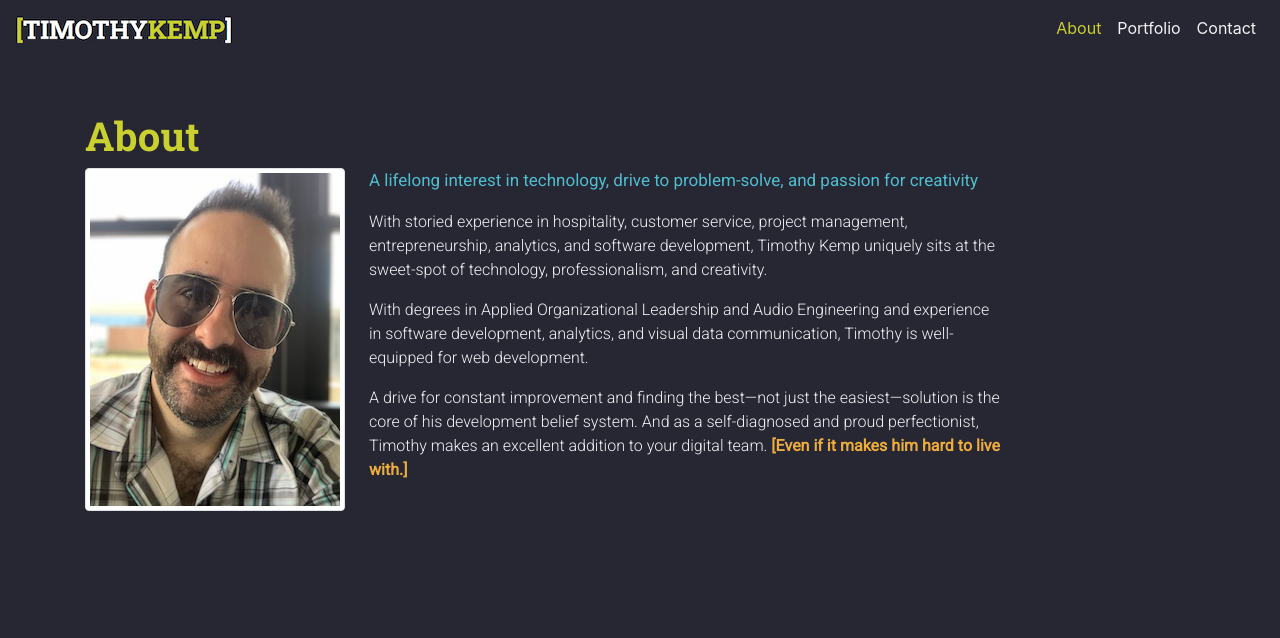
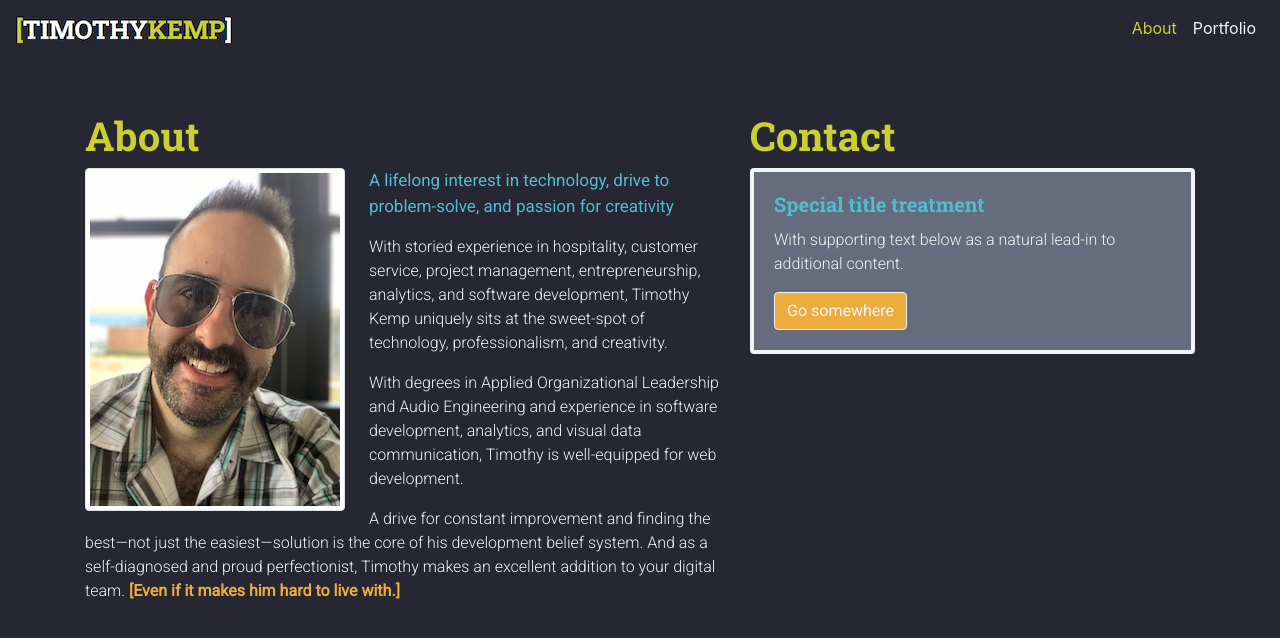
Before and after one commit to MidwestMister/MidwestMister.github.io, a plain HTML site: page index.html in a window 1280 px wide. Drawn offline with nearby package versions, Linux system fonts and the light colour scheme.

Commit message:
added Contact Card to About Page and removed links to Contact page

```diff
--- a/assets/style.css
+++ b/assets/style.css
@@ -94,6 +94,16 @@ button:focus {
   padding-top: 2rem;
 }
 
+/* Contact Card */
+
+.card {
+  background-color:#646c7e;
+  border: 4px solid #f3f3f6;
+  border-radius: .25rem;
+  max-width: 100%;
+  height: auto;
+}
+
 
 /* Form */
 
--- a/index.html
+++ b/index.html
@@ -50,22 +50,18 @@
                     <a class="nav-link" href="./portfolio.html">Portfolio</a>
                 </li>
 
-                <li class="nav-item">
-                    <a class="nav-link" href="./contact.html">Contact</a>
-                </li>
-
             </ul>
         </div>
 
     </nav>
 
     <!-- Main Section -->
-    <main role="main" class="container-sm">
+    <main role="main" class="container-md">
 
         <div class="row">
-            <div class="col-sm-10">
+            <div class="col-md-7">
 
-                <!-- Page Header -->
+                <!-- About Header -->
                 <div class="row">
                     <div class="col-sm-12">
                         <div class="pageheader">
@@ -74,9 +70,9 @@
                     </div>
                 </div>
 
-                <!-- Main Content -->
+                <!-- About Content -->
                 <div class="row">
-                    <div class="col-sm-12">
+                    <div class="col-md-12">
 
                         <img class="img img-thumbnail float-left mr-4 mb-3"
                             src="./assets/images/timothy_kemp_profile.jpg" alt="Timothy Kemp Profile Image"
@@ -107,6 +103,27 @@
                 </div>
 
             </div>
+
+            <div class="col-md-5">
+
+                <!-- Contact Header -->
+                <div class="row">
+                    <div class="col-md-12">
+                        <div class="pageheader">
+                            <h1>Contact</h1>
+                        </div>
+                    </div>
+                </div>
+
+                <!-- Contact Content -->
+                <div class="card">
+                    <div class="card-body">
+                        <h5 class="card-title">Special title treatment</h5>
+                        <p class="card-text">With supporting text below as a natural lead-in to additional content.</p>
+                        <a href="#" class="btn btn-primary">Go somewhere</a>
+                    </div>
+                </div>
+            </div>
         </div>
 
     </main><!-- /.container -->
```
Also changed, not shown: portfolio.html (+0 -4 lines). Lines whose indentation alone changed are shown as unchanged.
